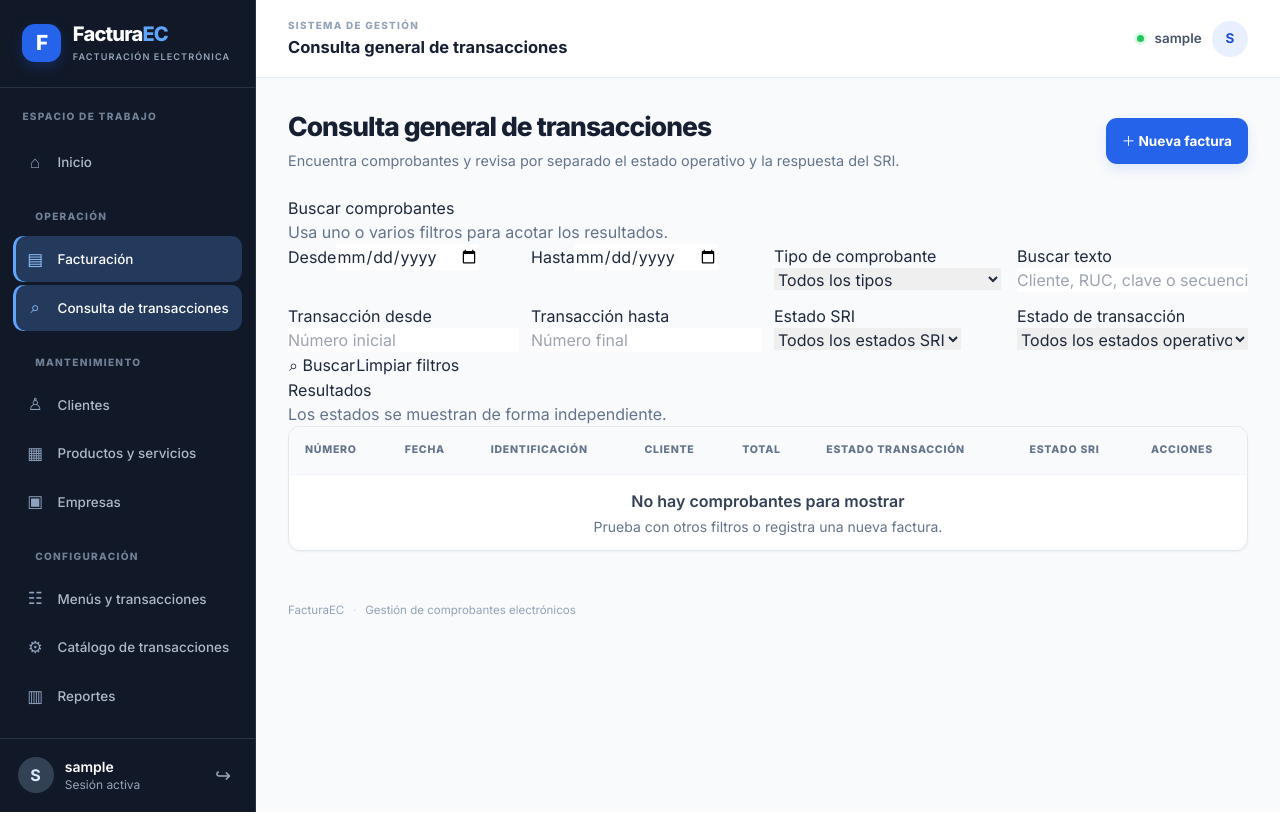
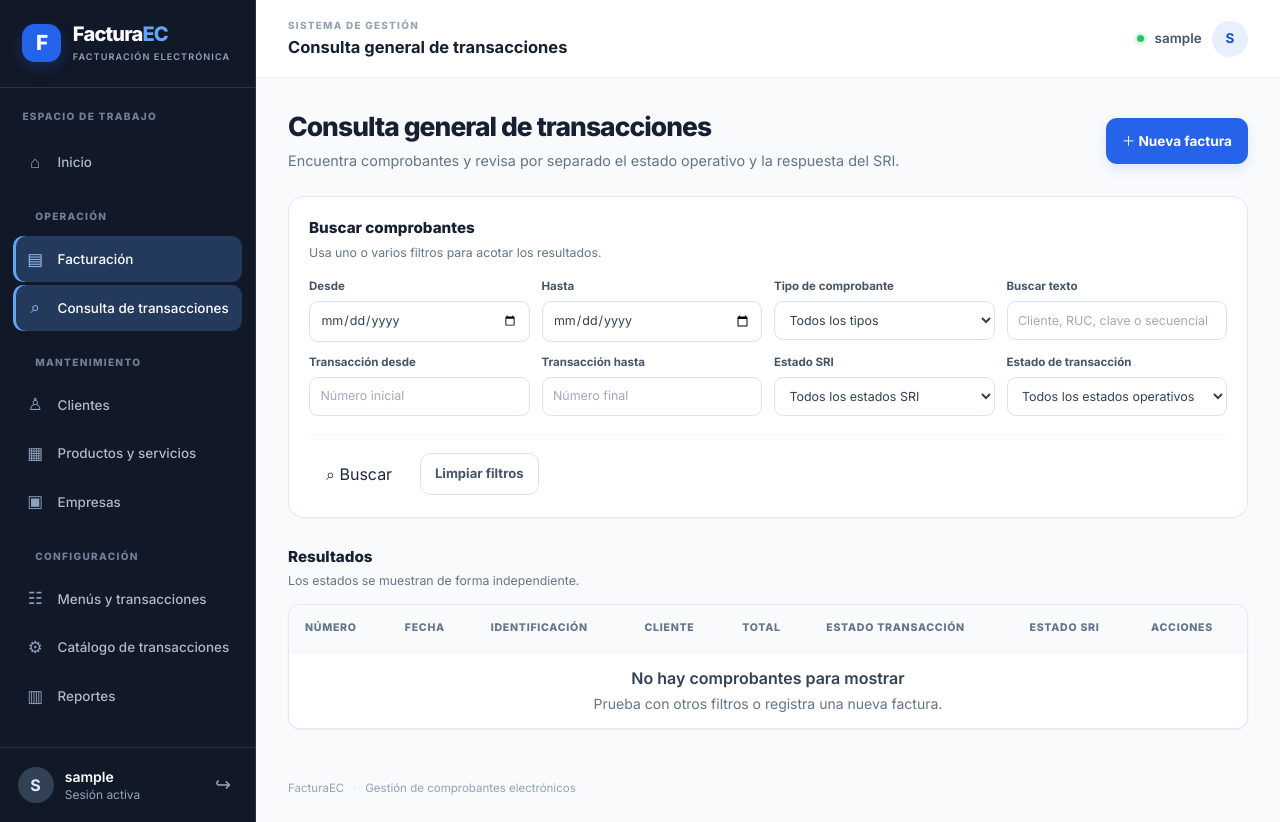
Before and after one commit to caeduardo99/facturacion_sri_django, a Django app: page /facturacion/consulta-general/ in a window 1280 px wide. Run offline with Django 5.2, Linux system fonts and the light colour scheme; the visitor is signed in with stand-in values (Sample User, id 1); data that the repository does not hold is empty; some libraries are stand-ins or nearby versions.

Commit message:
Afina formularios de filtros y paneles de resultados

```diff
--- a/static/css/app.css
+++ b/static/css/app.css
@@ -106,3 +106,18 @@ input:focus,select:focus,textarea:focus{outline:2px solid #bfdbfe;outline-offset
 .data-table tbody tr:hover{background:#fafcff}
 @media(max-width:1000px){.quick-grid{grid-template-columns:repeat(2,minmax(0,1fr))}}
 @media(max-width:640px){.dashboard-welcome{align-items:flex-start;flex-direction:column;padding:1.2rem}.dashboard-welcome h1{font-size:1.45rem}.quick-grid{grid-template-columns:1fr}.quick-card{min-height:185px}}
+
+.filter-panel{margin-bottom:1.7rem;padding:1.25rem;border:1px solid #e2e8f0;border-radius:1rem;background:#fff;box-shadow:0 1px 2px #0f172a06}
+.filter-title{display:flex;justify-content:space-between;align-items:center;margin-bottom:1rem}
+.filter-title h2,.results-heading h2{margin:0;color:#172033;font-size:.95rem;font-weight:750}
+.filter-title p,.results-heading p{margin:.25rem 0 0;font-size:.77rem}
+.filter-field{display:flex;flex-direction:column;gap:.38rem;min-width:0}
+.filter-field>span{color:#475569;font-size:.72rem;font-weight:700}
+.filter-field input,.filter-field select{width:100%;min-height:39px;padding:.55rem .65rem;border:1px solid #dbe2ec;border-radius:.55rem;background:#fff;color:#334155;font-size:.78rem}
+.filter-field input::placeholder{color:#a0aaba}
+.filter-actions{display:flex;align-items:center;gap:.65rem;margin-top:1.1rem;padding-top:1rem;border-top:1px solid #f1f5f9}
+.filter-actions button{padding:.65rem 1rem}
+.secondary-action{display:inline-flex;align-items:center;justify-content:center;padding:.62rem .9rem;border:1px solid #dbe2ec;border-radius:.65rem;color:#475569;text-decoration:none;font-size:.82rem;font-weight:650}
+.secondary-action:hover{background:#f8fafc;color:#172033}
+.results-heading{display:flex;justify-content:space-between;align-items:center;margin:0 0 .8rem}
+@media(max-width:640px){.filter-panel{padding:1rem}.filter-actions{flex-wrap:wrap}}
```
